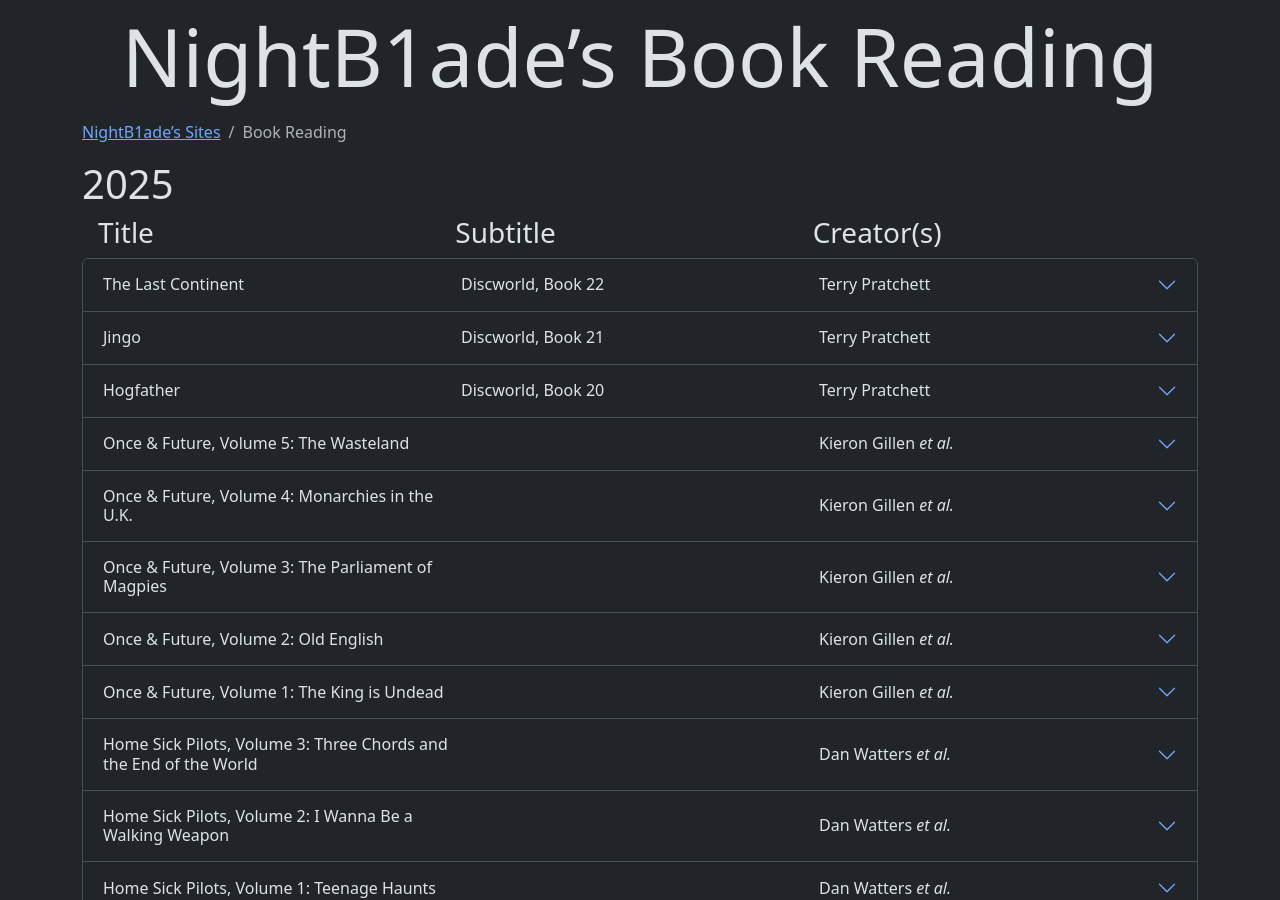
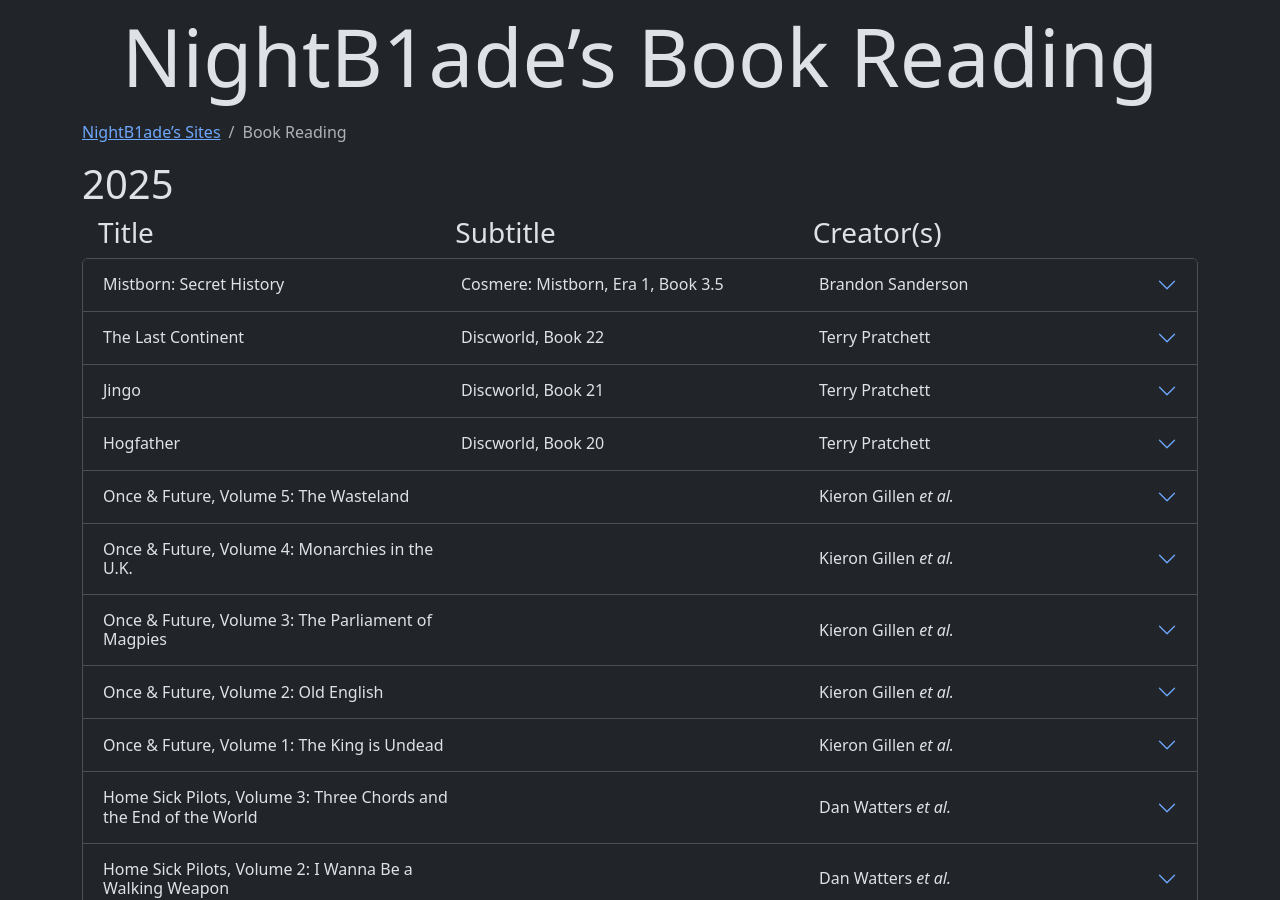
Before and after one commit to NightB1ade/BookReading, a Jekyll site: the page built from index.html, in a window 1280 px wide and 900 px high. Built offline with Jekyll 4.4.1, drawn with Linux system fonts in a browser that asks for light colours.

Commit message:
Mistborn: Secret History: Add

```diff
--- a/_data/ReadingList.json
+++ b/_data/ReadingList.json
@@ -3384,4 +3384,34 @@
 			}
 		]
 	}
+	, {
+		"title": "Mistborn: Secret History"
+		, "subtitle": "Cosmere: Mistborn, Era 1, Book 3.5"
+		, "creators": [
+			"Brandon Sanderson"
+		]
+		, "numPages": 152
+		, "notes": []
+		, "isbns": [{
+			"isbn": "9781938570124"
+			, "description": "Paperback"
+		}]
+		, "progress": [{
+				"date": "2025-12-15"
+				, "page": 34
+			}
+			, {
+				"date": "2025-12-16"
+				, "page": 84
+			}
+			, {
+				"date": "2025-12-20"
+				, "page": 96
+			}
+			, {
+				"date": "2025-12-25"
+				, "page": 152
+			}
+		]
+	}
 ]
```
